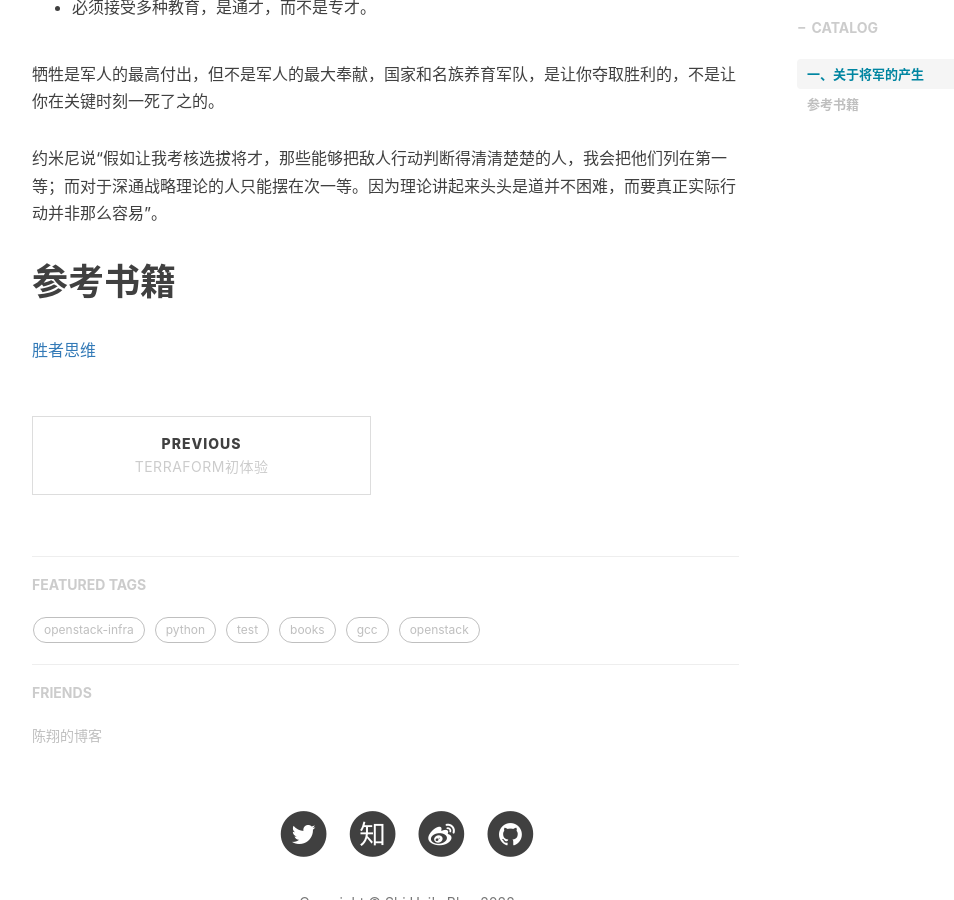
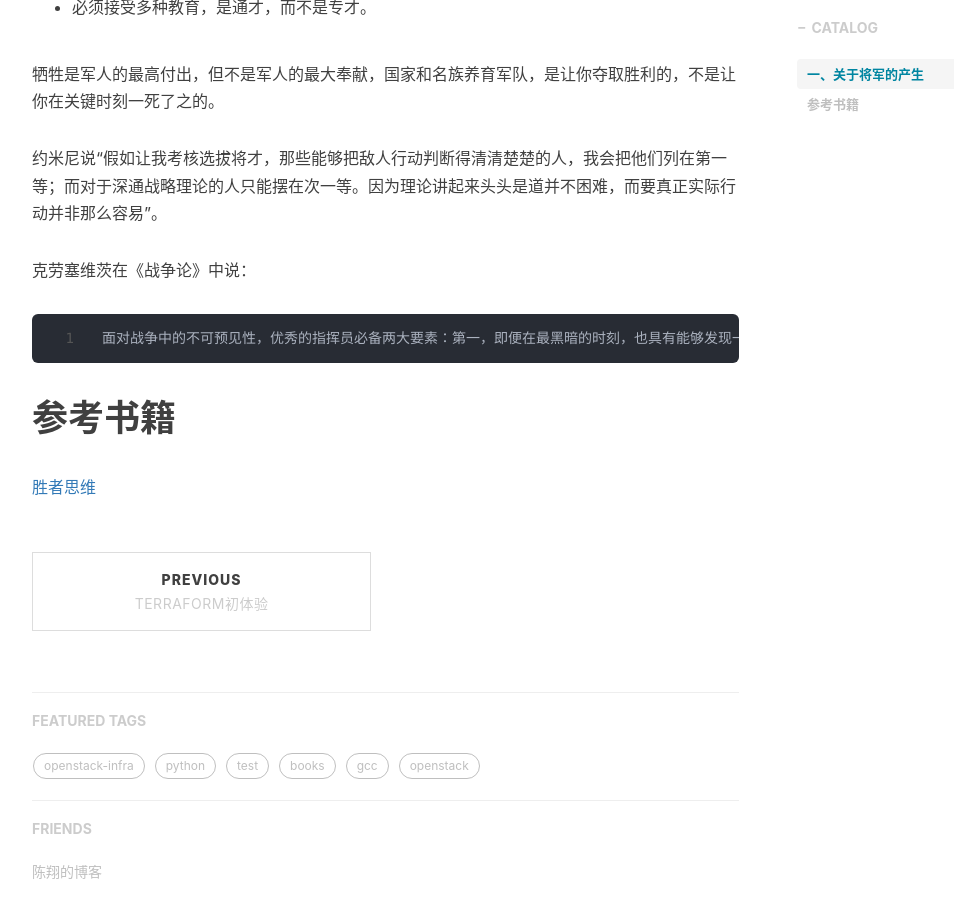
Before and after one commit to shihai1991/shihai1991.github.io, a Jekyll site: the page built from _posts/2022-08-04-胜者思维.md, in a window 1280 px wide and 900 px high, scrolled down 759 px. Shown: the whole window, without its empty margins (233-1187 px from the left). Built offline with Jekyll 4.4.1, drawn with Linux system fonts in a browser that asks for light colours; nearby versions of some CDN libraries; comment, search, counter and statistics services are not loaded.

Commit message:
Update 2022-08-04-胜者思维.md

````diff
--- a/_posts/2022-08-04-胜者思维.md
+++ b/_posts/2022-08-04-胜者思维.md
@@ -18,5 +18,10 @@ time: '2022.08.04 12:30:00'
 牺牲是军人的最高付出，但不是军人的最大奉献，国家和名族养育军队，是让你夺取胜利的，不是让你在关键时刻一死了之的。
 
 约米尼说“假如让我考核选拔将才，那些能够把敌人行动判断得清清楚楚的人，我会把他们列在第一等；而对于深通战略理论的人只能摆在次一等。因为理论讲起来头头是道并不困难，而要真正实际行动并非那么容易”。
+
+克劳塞维茨在《战争论》中说：
+```
+面对战争中的不可预见性，优秀的指挥员必备两大要素：第一，即便在最黑暗的时刻，也具有能够发现一线微光的慧眼；第二，敢于跟随这一线微光前进；
+```
 # 参考书籍
 [胜者思维](https://book.douban.com/subject/27038434/)
````
